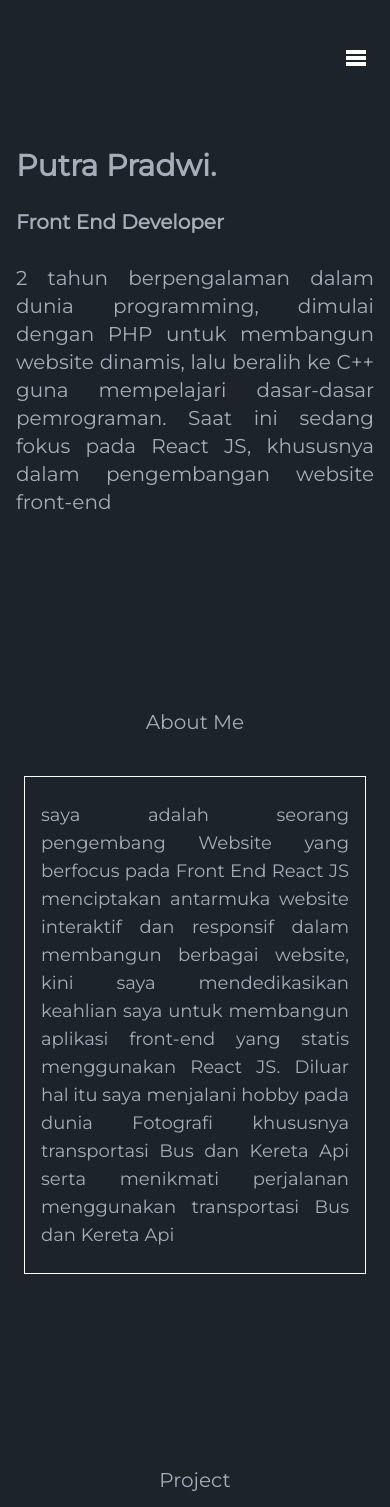
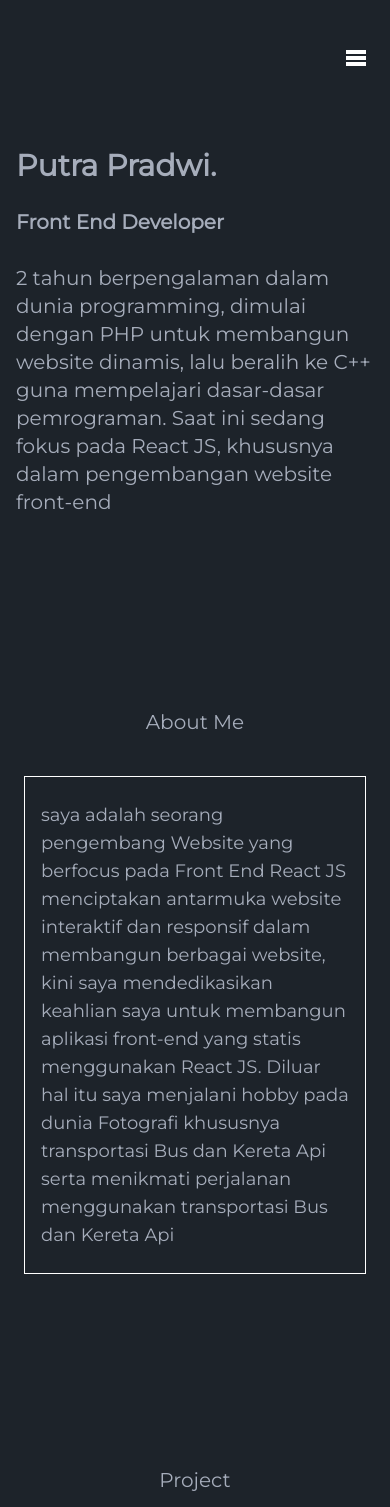
Before and after one commit to Igprad01/new_websiteku, a React (Vite) app: page / in a window 390 px wide. Shown: the top 1507 px of the page. Built offline with nearby package versions, Linux system fonts and the light colour scheme.

Commit message:
fix text start at responsive web mobile and web

```diff
--- a/src/Components/Layouts/About_Me/About.jsx
+++ b/src/Components/Layouts/About_Me/About.jsx
@@ -7,7 +7,7 @@ const About= () => {
     return (
         <div className={`container mx-auto my-40 px-6 sm:px-6 md:px-10 lg:px-12`}>
             <Heading1 Text={'About Me'} Styling = {`text-center mb-10 text-xl capitalize sm:text-2xl md:text-4xl lg:text-6xl`} />
-            <div className={`text-justify border border-white p-4 sm:px-4 md:px-8 lg:px-10`}>
+            <div className={`text-justify border border-white p-4 sm:px-4 text-start md:px-8 lg:px-10`}>
                 <div className={`"px-2 py-2 sm:px-4 md:px-6 lg:px-6">`}>
                 <Kalimat teks = 'saya adalah seorang pengembang Website yang berfocus pada Front End React JS menciptakan antarmuka website interaktif dan responsif dalam membangun berbagai website, kini saya mendedikasikan keahlian saya untuk membangun aplikasi front-end yang statis menggunakan React JS. Diluar hal itu saya menjalani hobby pada dunia Fotografi khususnya transportasi Bus dan Kereta Api serta menikmati perjalanan menggunakan transportasi Bus dan Kereta Api' Styling={`text-lg sm:text-xl md:text-1xl lg:text-2xl`}/>
                 </div>
--- a/src/Components/Layouts/Hero_Section/Hero_section.jsx
+++ b/src/Components/Layouts/Hero_Section/Hero_section.jsx
@@ -21,7 +21,7 @@ const HeroSection= () => {
             <Heading1 Text = 'putra pradwi.' Styling={`font-bold text-3xl mb-10 capitalize sm:text-4xl lg:text-6xl mb-6`} />
             <Heading2 Text = {TextRunning[textIndex]} Styling={`font-bold capitalize text-xl mb-10 sm:text-2xl lg:text-7xl mb-7`} />
           <div>
-          <Kalimat teks = '2 tahun berpengalaman dalam dunia programming, dimulai dengan PHP untuk membangun website dinamis, lalu beralih ke C++ guna mempelajari dasar-dasar pemrograman. Saat ini sedang fokus pada React JS, khususnya dalam pengembangan website front-end' Styling={`font-italic text-xl text-justify sm:text-2xl lg:text-3xl`}/>
+          <Kalimat teks = '2 tahun berpengalaman dalam dunia programming, dimulai dengan PHP untuk membangun website dinamis, lalu beralih ke C++ guna mempelajari dasar-dasar pemrograman. Saat ini sedang fokus pada React JS, khususnya dalam pengembangan website front-end' Styling={`font-italic text-xl text-justify sm:text-2xl text-start lg:text-3xl`}/>
          </div>
             </div>
         </div>
```
